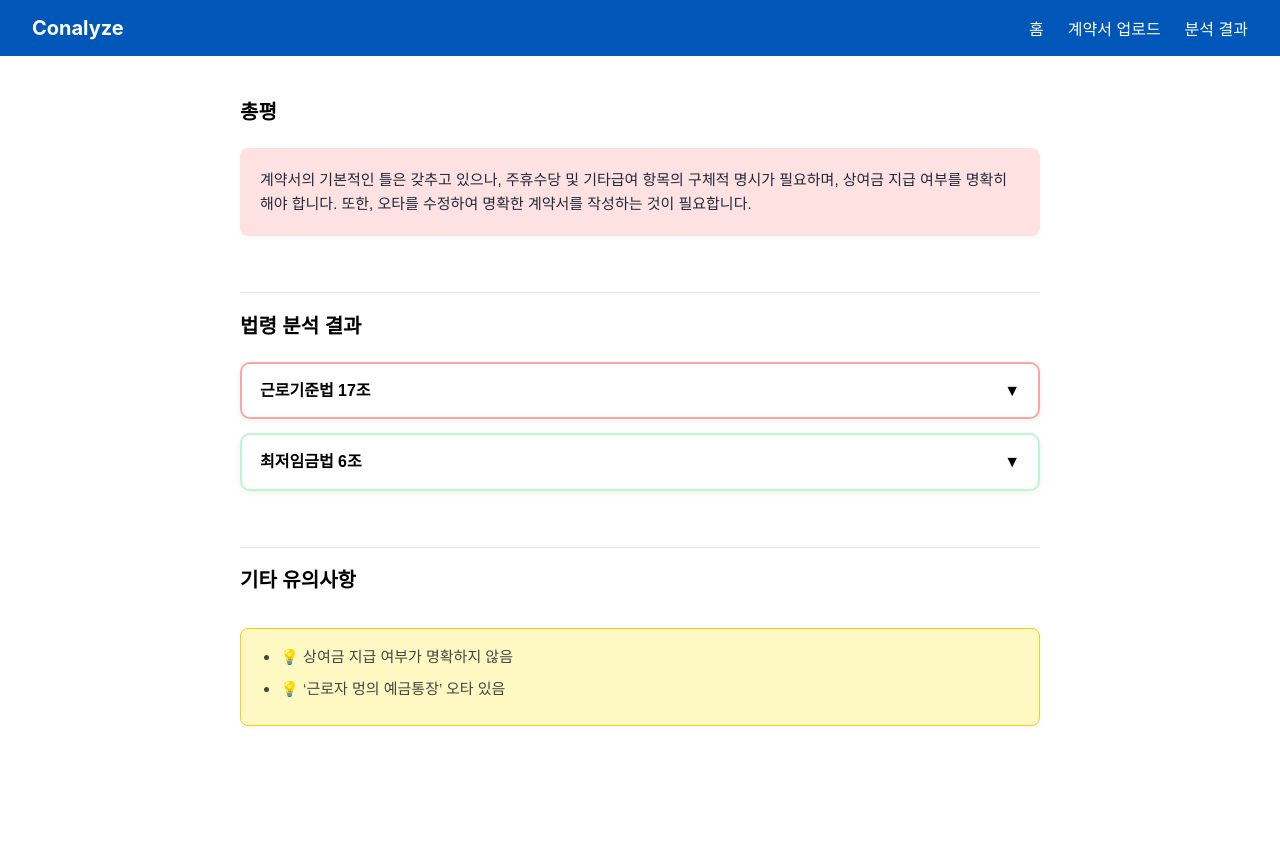
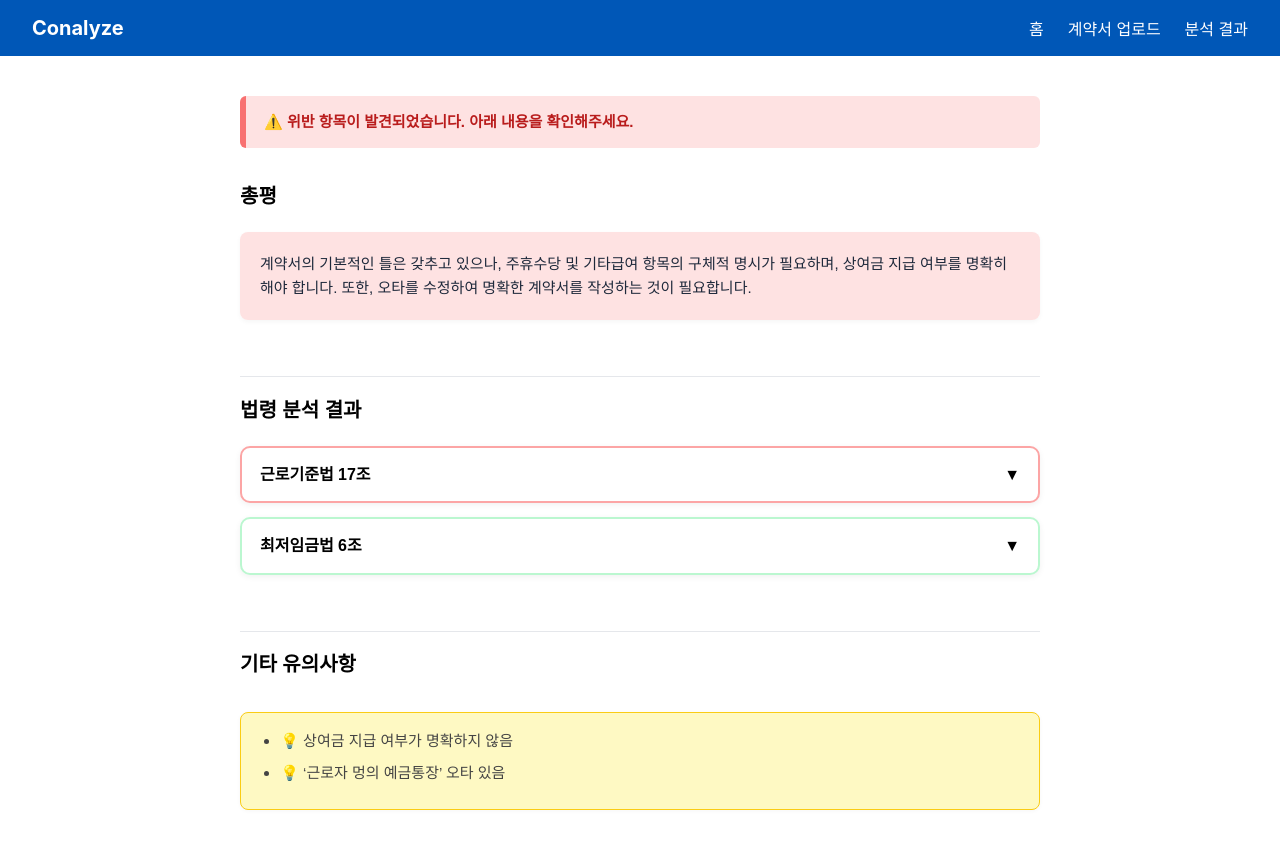
Before and after one commit to Conalyze/Conalyze, a React (Create React App) app in the folder fe-react/: page /result in a window 1280 px wide. Shown: the top 848 px of the page. Before the commit the page ends 800 px from the top, so only its background shows below. Built offline with nearby package versions, Linux system fonts and the light colour scheme.

Commit message:
[FE][Feature] #21 결과 요약 알림 제작

```diff
--- a/fe-react/src/components/ResultPage/AnalysisResultPage.jsx
+++ b/fe-react/src/components/ResultPage/AnalysisResultPage.jsx
@@ -5,12 +5,20 @@ import NoticeBox from "./NoticeBox";
 
 export default function AnalysisResultPage({ data }) {
     const { 총평, 법령분석, 기타유의사항, 위반여부 } = data;
+    const isViolated = 위반여부 === "예";
 
     return (
         <div style={styles.container}>
+            {/* ✅ 위반 여부 알림 박스 */}
+            <div style={isViolated ? styles.alertBoxRed : styles.alertBoxGreen}>
+                {isViolated
+                    ? "⚠️ 위반 항목이 발견되었습니다. 아래 내용을 확인해주세요."
+                    : "✅ 위반 없이 적절한 계약서입니다."}
+            </div>
+
             <section style={styles.section}>
                 <h2 style={styles.heading}>총평</h2>
-                <SummaryBox summary={총평} isViolated={위반여부 !== "예"} />
+                <SummaryBox summary={총평} isViolated={!isViolated} />
             </section>
 
             <hr style={styles.divider} />
@@ -42,6 +50,29 @@ const styles = {
         padding: "0 20px",
         lineHeight: 1.6,
     },
+
+    // ✅ alertBox: 깔끔하게 왼쪽 강조선만 있음
+    alertBoxRed: {
+        backgroundColor: "#fee2e2",
+        color: "#b91c1c",
+        padding: "14px 18px",
+        borderLeft: "6px solid #f87171",
+        borderRadius: "6px",
+        fontWeight: 600,
+        fontSize: 15,
+        marginBottom: 32,
+    },
+    alertBoxGreen: {
+        backgroundColor: "#dcfce7",
+        color: "#15803d",
+        padding: "14px 18px",
+        borderLeft: "6px solid #4ade80",
+        borderRadius: "6px",
+        fontWeight: 600,
+        fontSize: 15,
+        marginBottom: 32,
+    },
+
     section: {
         marginBottom: 56,
     },
```
